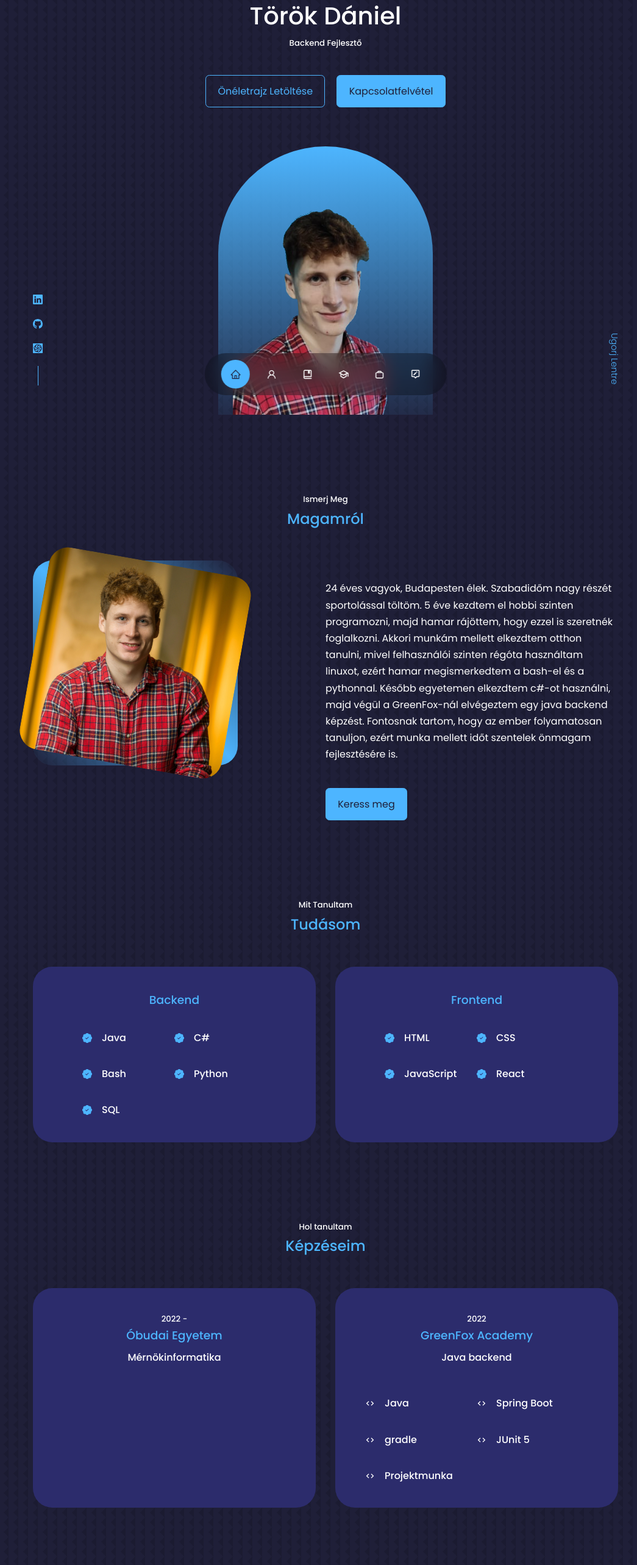
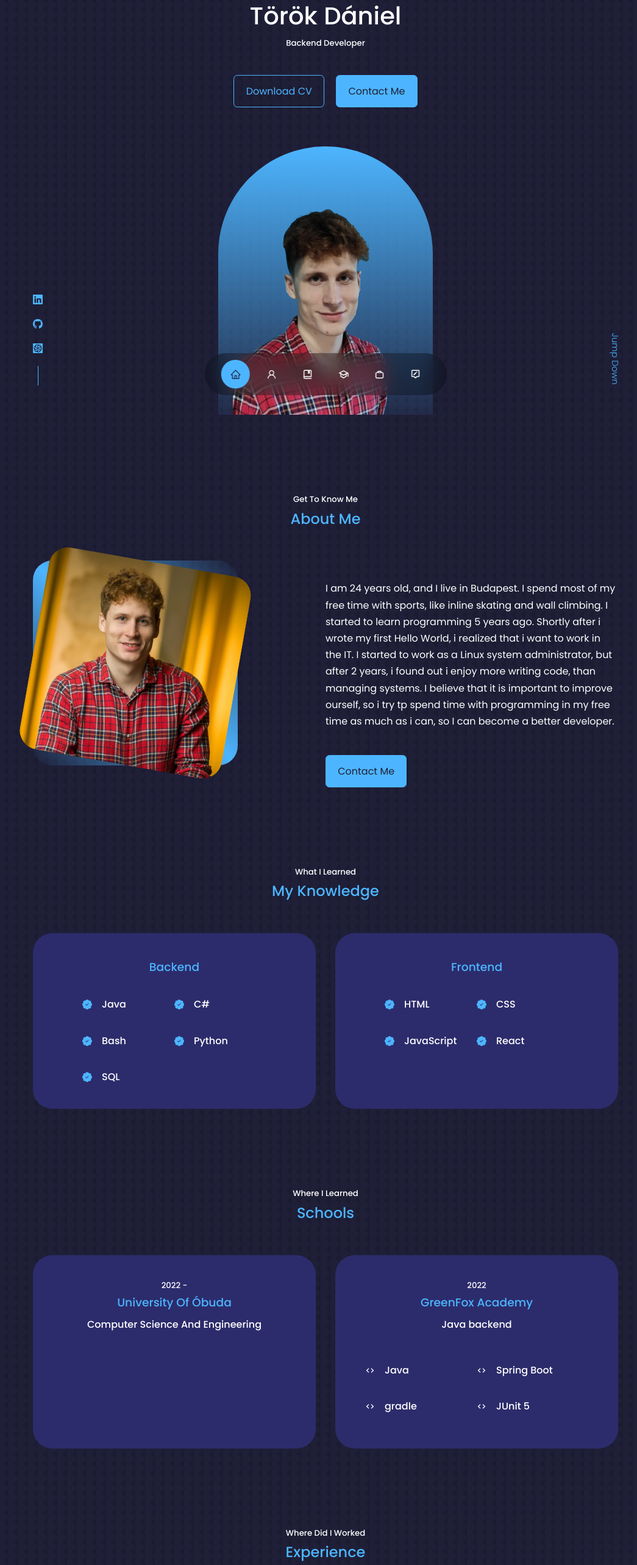
Before and after one commit to TorokDan/portfolio, a React (Create React App) app: page / in a window 1280 px wide. Shown: the part 120-2686 px from the top of the page at 61% size, without its empty margins (106-1151 px from the left). Built offline with nearby package versions, Linux system fonts and the light colour scheme.

Commit message:
changed language to english

```diff
--- a/src/components/about/About.jsx
+++ b/src/components/about/About.jsx
@@ -8,8 +8,8 @@ import { VscFolderLibrary } from 'react-icons/vsc'
 const About = () => {
   return (
     <section id="about">
-      <h5>Ismerj Meg</h5>
-      <h2>Magamról</h2>
+      <h5>Get To Know Me</h5>
+      <h2>About Me</h2>
 
       <div className="container about__container">
         <div className="about__me">
@@ -38,10 +38,10 @@ const About = () => {
           </div> */}
 
           <p>
-            24 éves vagyok, Budapesten élek. Szabadidőm nagy részét sportolással töltöm. 5 éve kezdtem el hobbi szinten programozni, majd hamar rájöttem, hogy ezzel is szeretnék foglalkozni. Akkori munkám mellett elkezdtem otthon tanulni, mivel felhasználói szinten régóta használtam linuxot, ezért hamar megismerkedtem a bash-el és a pythonnal. Később egyetemen elkezdtem c#-ot használni, majd végül a GreenFox-nál elvégeztem egy java backend képzést. Fontosnak tartom, hogy az ember folyamatosan tanuljon, ezért munka mellett időt szentelek önmagam fejlesztésére is.
+            I am 24 years old, and I live in Budapest. I spend most of my free time with sports, like inline skating and wall climbing. I started to learn programming 5 years ago. Shortly after i wrote my first Hello World, i realized that i want to work in the IT. I started to work as a Linux system administrator, but after 2 years, i found out i enjoy more writing code, than managing systems. I believe that it is important to improve ourself, so i try tp spend time with programming in my free time as much as i can, so I can become a better developer.
           </p>
 
-          <a href="#contact" className='btn btn-primary'>Keress meg</a>
+          <a href="#contact" className='btn btn-primary'>Contact Me</a>
         </div>
       </div>
     </section>
--- a/src/components/experience/Experience.jsx
+++ b/src/components/experience/Experience.jsx
@@ -27,8 +27,8 @@ const knowledge = [
 const Experience = () => {
   return (
     <section id='experience'>
-      <h5>Mit Tanultam</h5>
-      <h2>Tudásom</h2>
+      <h5>What I Learned</h5>
+      <h2>My Knowledge</h2>
 
       <div className="container experience__container">
         {
--- a/src/components/header/CTA.jsx
+++ b/src/components/header/CTA.jsx
@@ -4,8 +4,8 @@ import CV from '../../assets/cv.pdf'
 const CTA = () => {
   return (
     <div className='cta'>
-      <a href={CV} download className='btn'>Önéletrajz Letöltése</a>
-      <a href="#contact" className='btn btn-primary'>Kapcsolatfelvétel</a>
+      <a href={CV} download className='btn'>Download CV</a>
+      <a href="#contact" className='btn btn-primary'>Contact Me</a>
     </div>
   )
 }
--- a/src/components/header/Header.jsx
+++ b/src/components/header/Header.jsx
@@ -9,7 +9,7 @@ const Header = () => {
     <header>
       <div className="container header__container">
         <h1>Török Dániel</h1>
-        <h5 className="text-light">Backend Fejlesztő</h5>
+        <h5 className="text-light">Backend Developer</h5>
         <CTA />
         <HeaderSocials />
 
@@ -17,7 +17,7 @@ const Header = () => {
           <img src={ME2} alt="me" />
         </div>
 
-        <a href="#contact" className='scroll__down'>Ugorj Lentre</a>
+        <a href="#contact" className='scroll__down'>Jump Down</a>
       </div>
     </header>
   )
--- a/src/components/jobs/Jobs.jsx
+++ b/src/components/jobs/Jobs.jsx
@@ -4,24 +4,24 @@ import './jobs.css'
 
 const jobs = [
     {
-        name: "Országos Rendőr-főkapitányság",
-        time: "2020 - 2022",
-        title: "Linux Rendszer Adminisztrátor",
-        description: "A rendőrségi architektúrában hibák felkutatása és elhárítása, linux alapú rendszerek monitorozása, fejlesztése."
-    },
-    {
         name: "Erste Bank",
         time: "2023 - ",
         title: "Integrációs Fejlesztő",
-        description: "A bank különböző szolgáltatásai közötti kommunikáció fejlesztése."
+        description: "I am developing the communation between different microservices in the infrastructure of the Bank."
+    },
+    {
+        name: "National Police Headquarters Of Hungary",
+        time: "2020 - 2022",
+        title: "Linux System Administrator",
+        description: "I was responsible for the Linux network of the police. I set up, monitored and troubleshot Linux servers, eliminated errors and malfunctions."
     }
 ]
 
 const Jobs = () => {
     return (
         <section id="jobs">
-            <h5>Hol dolgoztam</h5>
-            <h2>Munkahelyeim</h2>
+            <h5>Where Did I Worked</h5>
+            <h2>Experience</h2>
 
             <div className="container jobs__container">
                 {
--- a/src/components/learnings/Learnings.jsx
+++ b/src/components/learnings/Learnings.jsx
@@ -4,9 +4,9 @@ import { BiCode } from 'react-icons/bi'
 
 const schools = [
     {
-        name: "Óbudai Egyetem",
+        name: "University Of Óbuda",
         year: "2022 - ",
-        cohort: "Mérnökinformatika"
+        cohort: "Computer Science And Engineering"
     }
 ]
 
@@ -19,8 +19,7 @@ const trainings = [
             "Java",
             "Spring Boot",
             "gradle",
-            "JUnit 5",
-            "Projektmunka"
+            "JUnit 5"
         ]
     }
 ]
@@ -28,8 +27,8 @@ const trainings = [
 function Learnings() {
     return (
         <section id="learnings">
-            <h5>Hol tanultam</h5>
-            <h2>Képzéseim</h2>
+            <h5>Where I Learned</h5>
+            <h2>Schools</h2>
 
             <div className="container learnings__container">
                 {
--- a/src/components/learnings/learnings.css
+++ b/src/components/learnings/learnings.css
@@ -41,7 +41,7 @@
     display: grid;
     grid-template-columns: 1fr 1fr;
     row-gap: 2rem;
-    padding-top: 3rem;
+    padding: 3rem 0rem 1rem;
 }
 
 .learnings__training-details {
```
Also changed, not shown: 20 other files (tests, documents, lock files or other folders).
